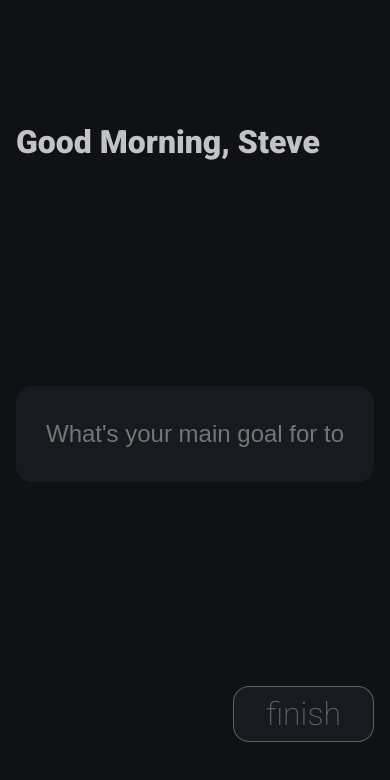
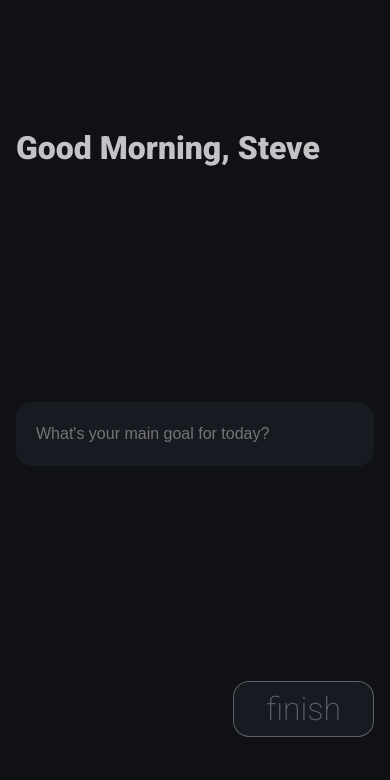
Before and after one commit to boothscript/dashRoo, a React (Create React App) app: page /mr/goal in a window 390 px wide. Shown: the top 780 px of the page. Built offline with nearby package versions, Linux system fonts and the light colour scheme.

Commit message:
fixed textinputs on small screens

```diff
--- a/src/Components/mr/MrTextInput.js
+++ b/src/Components/mr/MrTextInput.js
@@ -15,6 +15,9 @@ const TextInput = styled.input`
   resize: none;
   outline: none;
   padding: 1.25em;
+  @media (max-width: 500px) {
+    font-size: 1rem;
+  }
 `;
 
 function MrTextInput({ inputId, confirmFn, placeholder }) {
```
